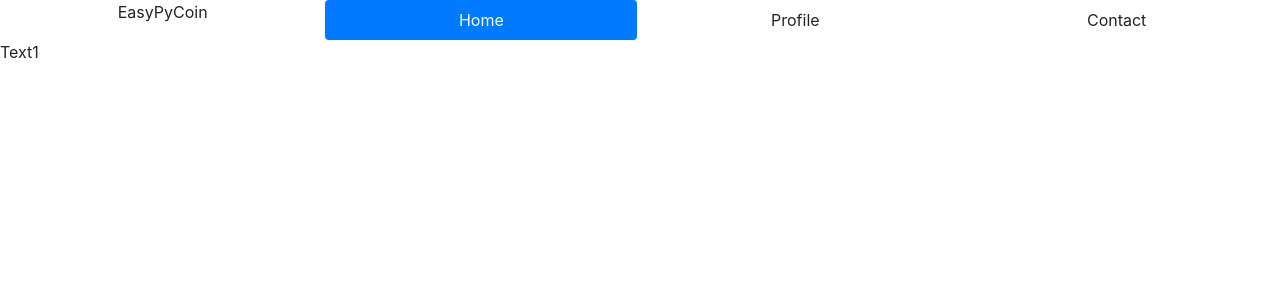
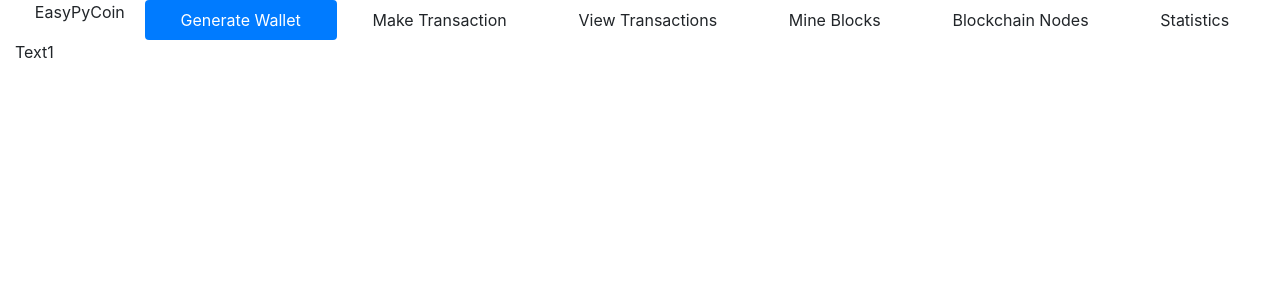
Before and after one commit to jchallenger1/easypycoin, a Flask app: page / in a window 1280 px wide. Shown: the top 300 px of the page. Run offline with Flask 2, Linux system fonts and the light colour scheme; some libraries are stand-ins or nearby versions.

Commit message:
fixed tabs to future implementation windows

```diff
--- a/templates/index.html
+++ b/templates/index.html
@@ -25,48 +25,51 @@
 
 <body>
 
-
-<nav>
-    <div class="nav nav-pills" id="nav-tab" role="tablist">
-        <a class="flex-md-fill text-sm-center">EasyPyCoin</a>
-        <a class="flex-sm-fill text-sm-center nav-link active" id="nav-home-tab" data-bs-toggle="tab"
-           data-bs-target="#nav-home" type="button" role="tab" aria-controls="nav-home" aria-selected="true">Home</a>
-        <a class="flex-sm-fill text-sm-center nav-link" id="nav-profile-tab" data-bs-toggle="tab"
-           data-bs-target="#nav-profile" type="button" role="tab" aria-controls="nav-profile" aria-selected="false">Profile</a>
-        <a class="flex-sm-fill text-sm-center nav-link" id="nav-contact-tab" data-bs-toggle="tab"
-           data-bs-target="#nav-contact" type="button" role="tab" aria-controls="nav-contact" aria-selected="false">Contact</a>
+<div class="container-fluid">
+    <nav>
+        <div class="nav nav-pills" id="nav-tab" role="tablist">
+            <a class="flex-md-fill text-sm-center">EasyPyCoin</a>
+            <a class="flex-sm-fill text-sm-center nav-link active" id="gen-wallet-tab" data-bs-toggle="tab"
+               data-bs-target="#gen-wallet" type="button" role="tab" aria-controls="gen-wallet" aria-selected="true">Generate
+                Wallet</a>
+            <a class="flex-sm-fill text-sm-center nav-link" id="mk-trans-tab" data-bs-toggle="tab"
+               data-bs-target="#mk-trans" type="button" role="tab" aria-controls="mk-trans" aria-selected="false">Make
+                Transaction</a>
+            <a class="flex-sm-fill text-sm-center nav-link" id="view-trans-tab" data-bs-toggle="tab"
+               data-bs-target="#view-trans" type="button" role="tab" aria-controls="view-trans" aria-selected="false">View
+                Transactions</a>
+            <a class="flex-sm-fill text-sm-center nav-link" id="mine-blocks-tab" data-bs-toggle="tab"
+               data-bs-target="#mine-blocks" type="button" role="tab" aria-controls="mine-blocks" aria-selected="false">Mine
+                Blocks</a>
+            <a class="flex-sm-fill text-sm-center nav-link" id="chain-nodes-tab" data-bs-toggle="tab"
+               data-bs-target="#chain-nodes" type="button" role="tab" aria-controls="chain-nodes" aria-selected="false">Blockchain
+                Nodes</a>
+            <a class="flex-sm-fill text-sm-center nav-link" id="stats-tab" data-bs-toggle="tab"
+               data-bs-target="#stats" type="button" role="tab" aria-controls="stats"
+               aria-selected="false">Statistics</a>
+        </div>
+    </nav>
+    <div class="tab-content" id="nav-tabContent">
+        <div class="tab-pane fade show active" id="gen-wallet" role="tabpanel" aria-labelledby="gen-wallet-tab">
+            Text1
+        </div>
+        <div class="tab-pane fade" id="mk-trans" role="tabpanel" aria-labelledby="mk-trans-tab">
+            Text2
+        </div>
+        <div class="tab-pane fade" id="view-trans" role="tabpanel" aria-labelledby="view-trans-tab">
+            Text3
+        </div>
+        <div class="tab-pane fade show" id="mine-blocks" role="tabpanel" aria-labelledby="mine-blocks-tab">
+            Text4
+        </div>
+        <div class="tab-pane fade" id="chain-nodes" role="tabpanel" aria-labelledby="chain-nodes-tab">
+            Text5
+        </div>
+        <div class="tab-pane fade" id="stats" role="tabpanel" aria-labelledby="stats-tab">
+            Text6
+        </div>
     </div>
-</nav>
-<div class="tab-content" id="nav-tabContent">
-    <div class="tab-pane fade show active" id="nav-home" role="tabpanel" aria-labelledby="nav-home-tab">Text1</div>
-    <div class="tab-pane fade" id="nav-profile" role="tabpanel" aria-labelledby="nav-profile-tab">Text2</div>
-    <div class="tab-pane fade" id="nav-contact" role="tabpanel" aria-labelledby="nav-contact-tab">Text3</div>
 </div>
 
-
-<!--
-<div class="container">
-    <ul class="nav nav-tabs nav-fill">
-        <li class="nav-item">
-            <a class="nav-link active" data-toggle="tab">Generate Wallet</a>
-        </li>
-        <li class="nav-item">
-            <a class="nav-link" href="#" data-toggle="tab">Make Transaction</a>
-        </li>
-        <li class="nav-item">
-            <a class="nav-link" href="#" data-toggle="tab">View Transactions</a>
-        </li>
-        <li class="nav-item">
-            <a class="nav-link" href="#" data-toggle="tab">Mine Blocks</a>
-        </li>
-        <li class="nav-item">
-            <a class="nav-link" href="#" data-toggle="tab">Blockchain Nodes</a>
-        </li>
-        <li class="nav-item">
-            <a class="nav-link" href="#" data-toggle="tab">Statistics</a>
-        </li>
-    </ul>
-</div>
--->
 </body>
 </html>
```
